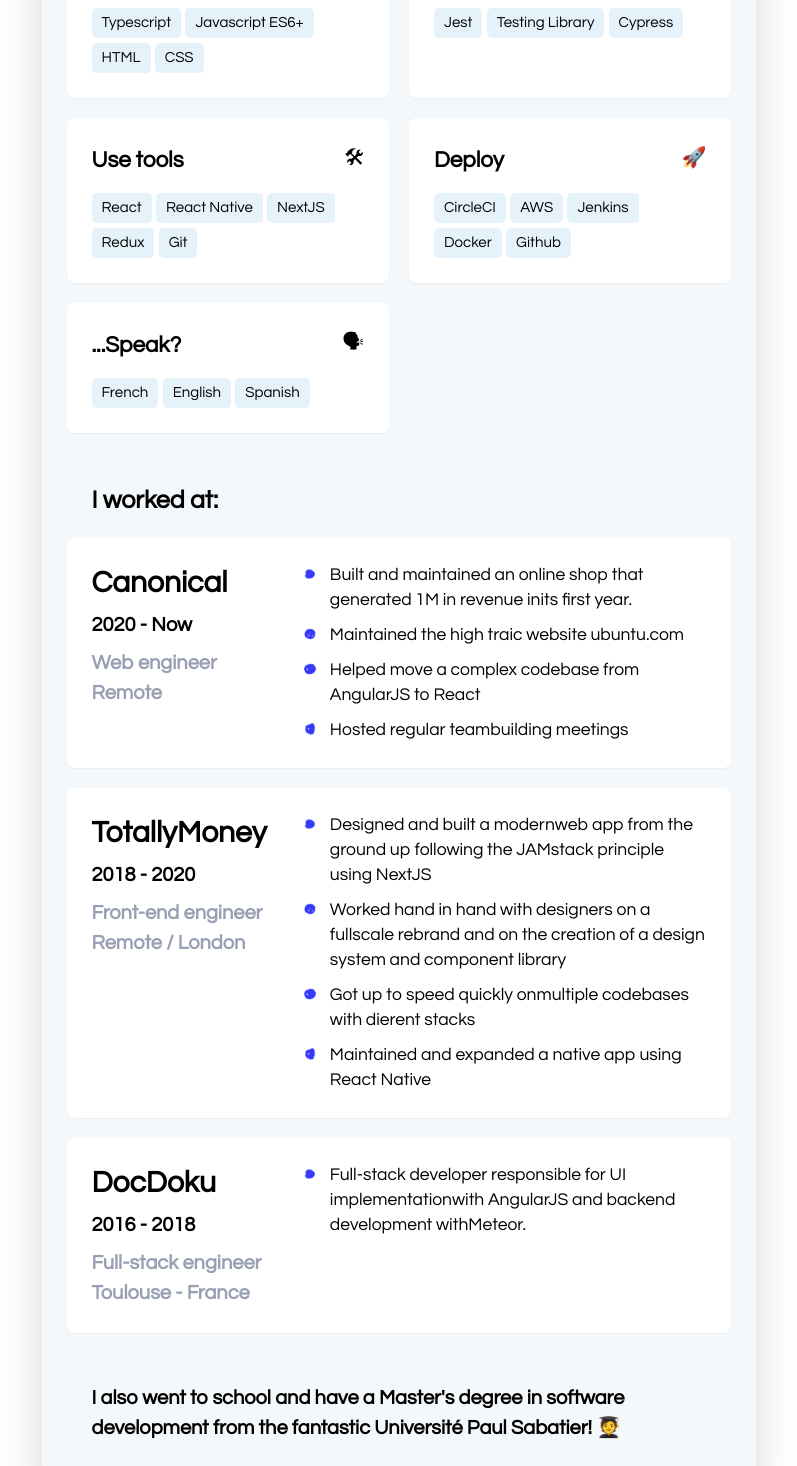
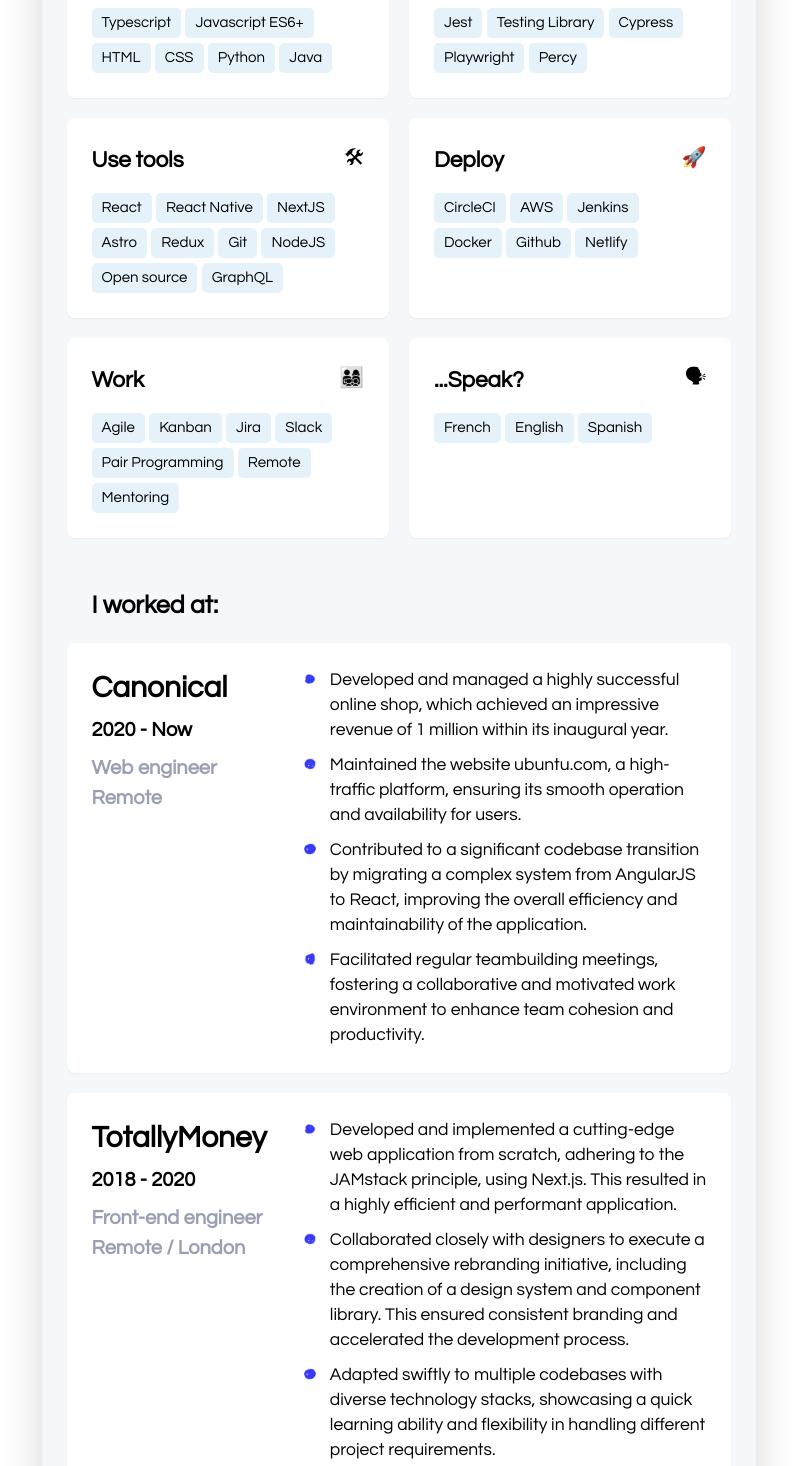
Before and after one commit to ClementChaumel/astro-cv, an Astro site: page / in a window 1280 px wide. Shown: the part 743-2209 px from the top of the page, without its empty margins (241-1038 px from the left). Built offline with nearby package versions, Linux system fonts and the light colour scheme; Astro itself is replaced by a stand-in of ours.

Commit message:
Update content

```diff
--- a/src/components/Experience.astro
+++ b/src/components/Experience.astro
@@ -26,10 +26,10 @@
       location="Remote"
       date="2020 - Now"
       achievements={[
-        "Built and maintained an online shop that generated 1M in revenue inits first year.",
-        "Maintained the high traic website ubuntu.com",
-        "Helped move a complex codebase from AngularJS to React",
-        "Hosted regular teambuilding meetings",
+        "Developed and managed a highly successful online shop, which achieved an impressive revenue of 1 million within its inaugural year.",
+        "Maintained the website ubuntu.com, a high-traffic platform, ensuring its smooth operation and availability for users.",
+        "Contributed to a significant codebase transition by migrating a complex system from AngularJS to React, improving the overall efficiency and maintainability of the application.",
+        "Facilitated regular teambuilding meetings, fostering a collaborative and motivated work environment to enhance team cohesion and productivity.",
       ]}
       svg={svgs[0]}
     />
@@ -39,10 +39,10 @@
       location="Remote / London"
       date="2018 - 2020"
       achievements={[
-        "Designed and built a modernweb app from the ground up following the JAMstack principle using NextJS",
-        "Worked hand in hand with designers on a fullscale rebrand and on the creation of a design system and component library",
-        "Got up to speed quickly onmultiple codebases with dierent stacks",
-        "Maintained and expanded a native app using React Native",
+        "Developed and implemented a cutting-edge web application from scratch, adhering to the JAMstack principle, using Next.js. This resulted in a highly efficient and performant application.",
+        "Collaborated closely with designers to execute a comprehensive rebranding initiative, including the creation of a design system and component library. This ensured consistent branding and accelerated the development process.",
+        "Adapted swiftly to multiple codebases with diverse technology stacks, showcasing a quick learning ability and flexibility in handling different project requirements.",
+        "Maintained and expanded a native application using React Native, further enhancing its functionality and ensuring a seamless user experience across different platforms.",
       ]}
       svg={svgs[1]}
     />
@@ -52,7 +52,7 @@
       location="Toulouse - France"
       date="2016 - 2018"
       achievements={[
-        "Full-stack developer responsible for UI implementationwith AngularJS and backend development withMeteor.",
+        "As a full-stack developer, I held the responsibility of implementing the user interface using AngularJS and undertaking backend development with Meteor. This involved seamlessly integrating front-end and back-end functionalities to deliver robust and efficient solutions.",
       ]}
       svg={svgs[2]}
     />
--- a/src/components/Skills.astro
+++ b/src/components/Skills.astro
@@ -31,27 +31,58 @@
   <div class="grid grid-cols-1 gap-4 sm:grid-cols-2">
     <Skill
       title="Code"
-      details={["Typescript", "Javascript ES6+", "HTML", "CSS"]}
+      details={[
+        "Typescript",
+        "Javascript ES6+",
+        "HTML",
+        "CSS",
+        "Python",
+        "Java",
+      ]}
       svg={svgs[0]}
       emoji="👨‍💻"
     />
     <Skill
       title="Test"
-      details={["Jest", "Testing Library", "Cypress"]}
+      details={["Jest", "Testing Library", "Cypress", "Playwright", "Percy"]}
       svg={svgs[1]}
       emoji="🧪"
     />
     <Skill
       title="Use tools"
-      details={["React", "React Native", "NextJS", "Redux", "Git"]}
+      details={[
+        "React",
+        "React Native",
+        "NextJS",
+        "Astro",
+        "Redux",
+        "Git",
+        "NodeJS",
+        "Open source",
+        "GraphQL",
+      ]}
       svg={svgs[2]}
       emoji="🛠"
     />
     <Skill
       title="Deploy"
-      details={["CircleCI", "AWS", "Jenkins", "Docker", "Github"]}
+      details={["CircleCI", "AWS", "Jenkins", "Docker", "Github", "Netlify"]}
       svg={svgs[3]}
       emoji="🚀"
+    />
+    <Skill
+      title="Work"
+      details={[
+        "Agile",
+        "Kanban",
+        "Jira",
+        "Slack",
+        "Pair Programming",
+        "Remote",
+        "Mentoring",
+      ]}
+      svg={svgs[1]}
+      emoji="👨‍👩‍👧‍👦"
     />
     <Skill
       title="...Speak?"
```
